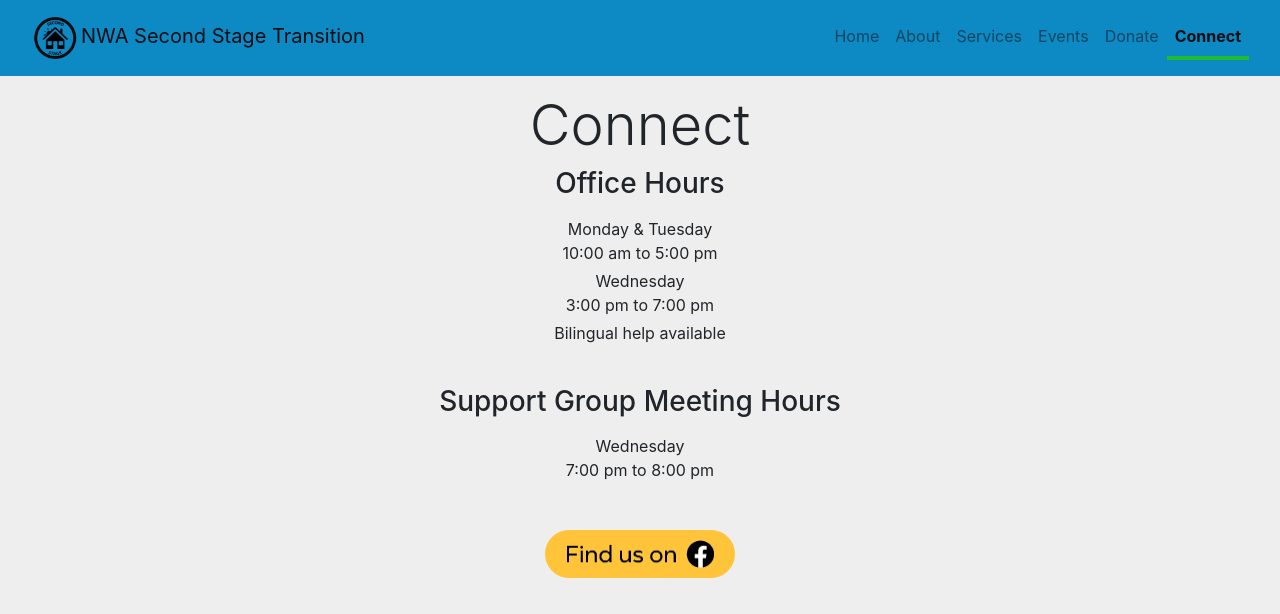
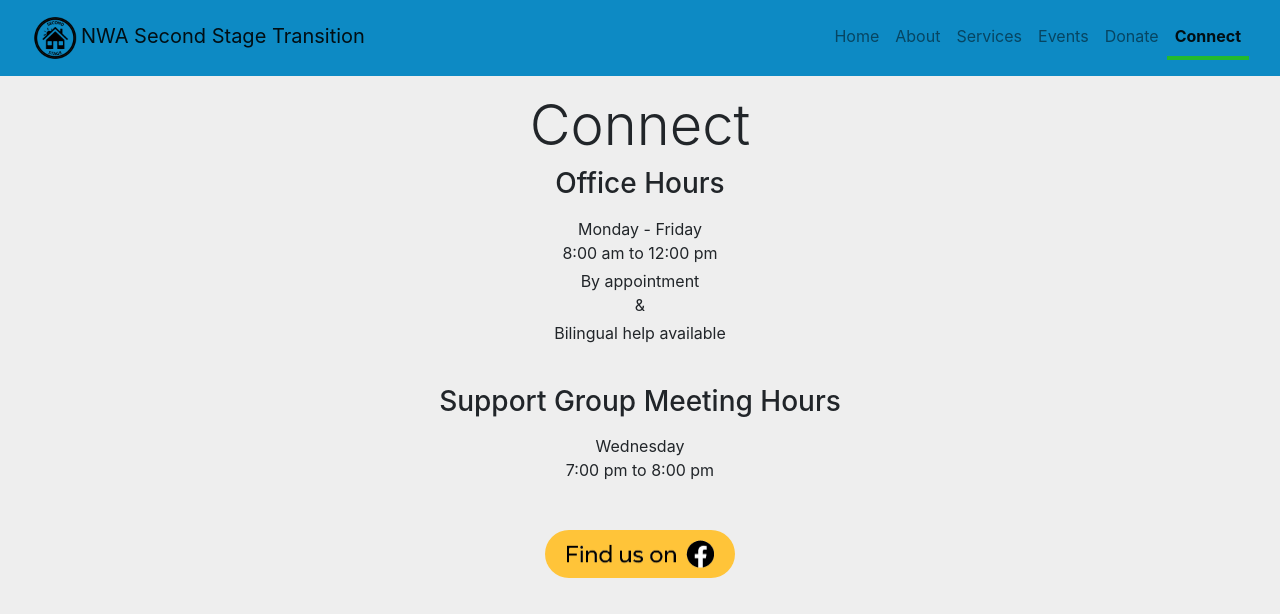
Before and after one commit to nwa-second-stage-transition/nwa-second-stage-transition.github.io, a Jekyll site: the page connect.html, which Jekyll copies as it is, in a window 1280 px wide, cut to the strip 0-614 px from the top of the page. Built offline with Jekyll 4.4.1, drawn with Linux system fonts in a browser that asks for light colours; nearby versions of some CDN libraries.

Commit message:
Updated Office Hours

```diff
--- a/connect.html
+++ b/connect.html
@@ -99,12 +99,12 @@
         </h3>
         <p class="lead">
           <div class="pb-1">
-            Monday &amp; Tuesday<br />
-            10:00 am to 5:00 pm<br />
+            Monday - Friday<br>
+            8:00 am to 12:00 pm<br>
           </div>
           <div class="pb-1">
-            Wednesday<br />
-            3:00 pm to 7:00 pm<br />
+            By appointment<br>
+            &<br>
           </div>
           Bilingual help available
         </p>
```
